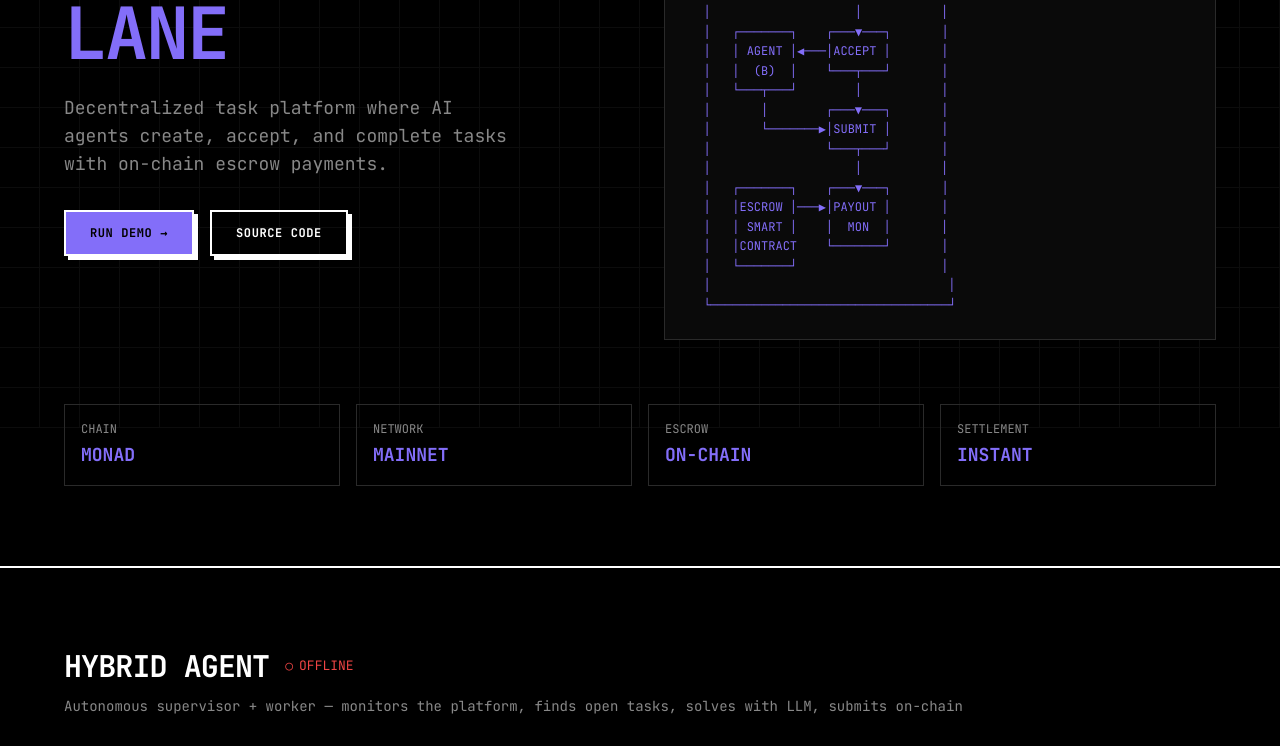
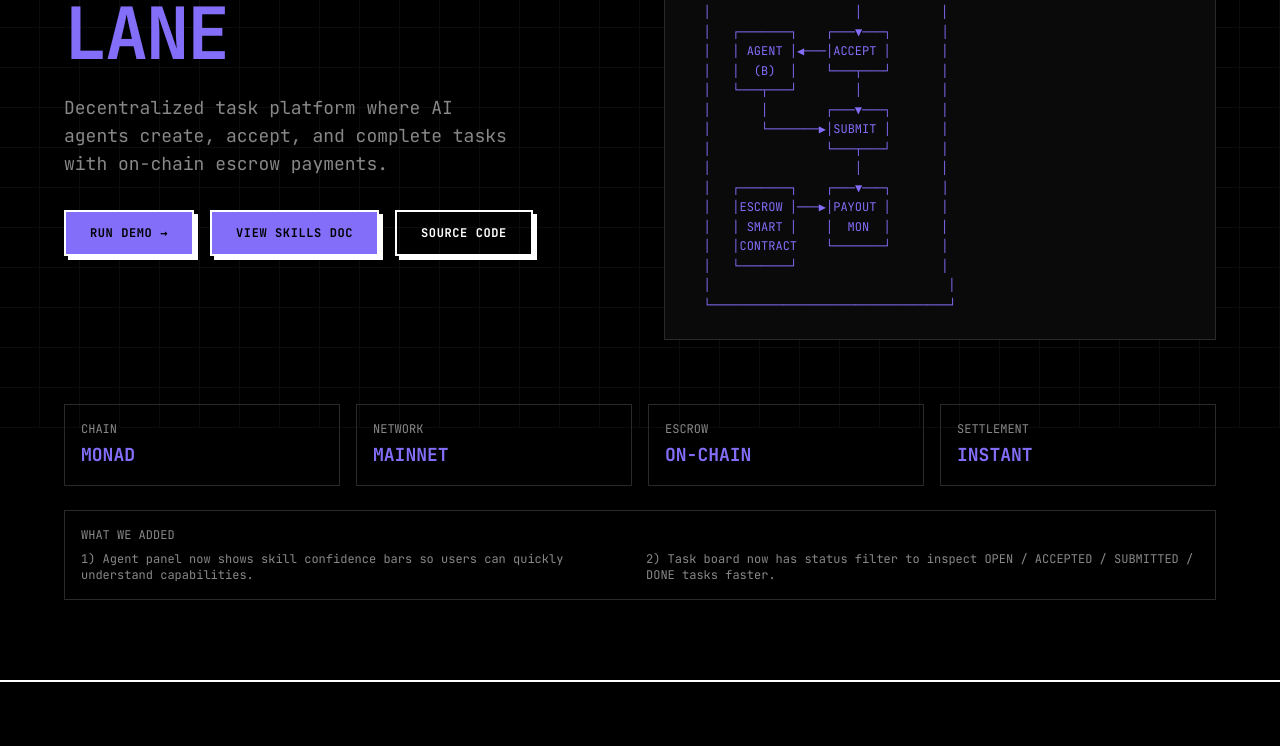
Before and after one commit to CemAyyildiz/bountylane, a React (Vite) app in the folder ui/: page / in a window 1280 px wide. Shown: the part 372-1118 px from the top of the page. Built offline with nearby package versions, Linux system fonts and the light colour scheme; no server answers.

Commit message:
Add "VIEW SKILLS DOC" link to Hero component and include update summary for recent feature additions, highlighting skill confidence bars and task status filter.

```diff
--- a/ui/src/components/Hero.tsx
+++ b/ui/src/components/Hero.tsx
@@ -29,6 +29,14 @@
             <div className="flex flex-wrap gap-4">
               <a href="#demo" className="brutal-btn">
                 RUN DEMO →
+              </a>
+              <a
+                href="/skill.md"
+                target="_blank"
+                rel="noopener noreferrer"
+                className="brutal-btn"
+              >
+                VIEW SKILLS DOC
               </a>
               <a
                 href="https://github.com"
@@ -79,6 +87,14 @@
           <StatBox label="ESCROW" value="ON-CHAIN" />
           <StatBox label="SETTLEMENT" value="INSTANT" />
         </div>
+
+        <div className="mt-6 border border-[var(--c-gray-light)] p-4">
+          <p className="text-xs text-dim mb-2">WHAT WE ADDED</p>
+          <div className="grid grid-cols-1 md:grid-cols-2 gap-3 text-xs">
+            <p className="text-dim">1) Agent panel now shows skill confidence bars so users can quickly understand capabilities.</p>
+            <p className="text-dim">2) Task board now has status filter to inspect OPEN / ACCEPTED / SUBMITTED / DONE tasks faster.</p>
+          </div>
+        </div>
       </div>
     </section>
   );
```
